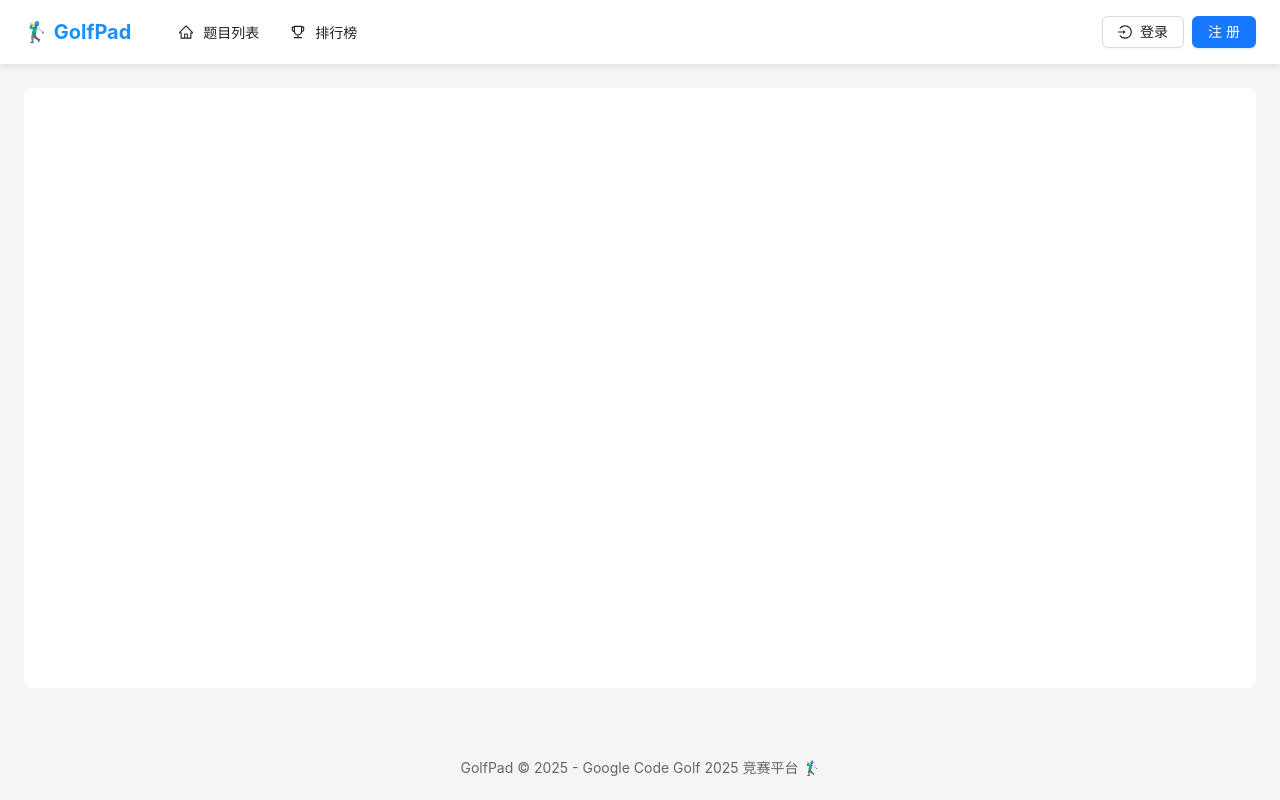
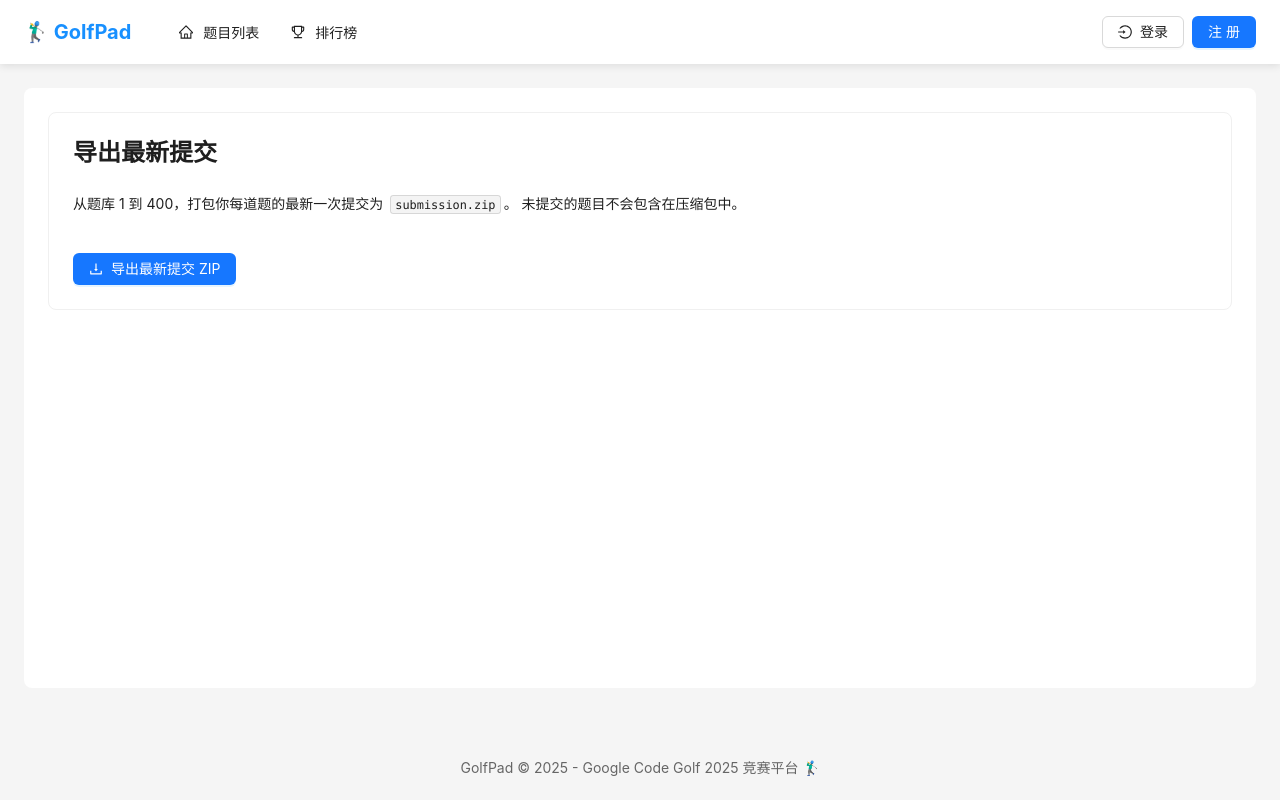
Before and after one commit to CQUPT-CZL/GolfPad, a React (Vite) app in the folder frontend/: page /export in a window 1280 px wide. Built offline with nearby package versions, Linux system fonts and the light colour scheme.

Commit message:
feat(导出): 添加最新提交导出功能
实现用户最新提交的批量导出功能，包含前端页面和后端API
- 前端添加导出页面和导航菜单项
- 后端实现按题目ID分组导出最新提交为ZIP文件
- 支持题目1-400的导出，未提交题目自动过滤

```diff
--- a/frontend/src/App.tsx
+++ b/frontend/src/App.tsx
@@ -6,6 +6,7 @@ import ProblemDetail from './pages/ProblemDetail'
 import Dashboard from './pages/Dashboard'
 import Leaderboard from './pages/Leaderboard'
 import BatchUpload from './pages/BatchUpload'
+import ExportLatest from './pages/ExportLatest'
 import Login from './pages/Login'
 import Register from './pages/Register'
 import './App.css'
@@ -25,6 +26,7 @@ function App() {
             <Route path="/dashboard" element={<Dashboard />} />
             <Route path="/leaderboard" element={<Leaderboard />} />
             <Route path="/batch-upload" element={<BatchUpload />} />
+            <Route path="/export" element={<ExportLatest />} />
             <Route path="/login" element={<Login />} />
             <Route path="/register" element={<Register />} />
           </Routes>
--- a/frontend/src/components/Header.tsx
+++ b/frontend/src/components/Header.tsx
@@ -8,7 +8,8 @@ import {
   LoginOutlined,
   LogoutOutlined,
   DashboardOutlined,
-  UploadOutlined
+  UploadOutlined,
+  DownloadOutlined
 } from '@ant-design/icons'
 import { useAuth } from '../contexts/AuthContext'
 
@@ -50,6 +51,11 @@ const Header: React.FC = () => {
       key: '/batch-upload',
       icon: <UploadOutlined />,
       label: <Link to="/batch-upload" style={{ color: 'inherit', textDecoration: 'none' }}>批量提交</Link>,
+    })
+    menuItems.push({
+      key: '/export',
+      icon: <DownloadOutlined />,
+      label: <Link to="/export" style={{ color: 'inherit', textDecoration: 'none' }}>导出最新提交</Link>,
     })
   }
 
--- /dev/null
+++ b/frontend/src/pages/ExportLatest.tsx
@@ -0,0 +1,55 @@
+import React, { useState } from 'react'
+import { Card, Button, Typography, Space, message } from 'antd'
+import { DownloadOutlined } from '@ant-design/icons'
+import api from '../services/api'
+
+const { Title, Paragraph } = Typography
+
+const ExportLatest: React.FC = () => {
+  const [loading, setLoading] = useState(false)
+
+  const handleExport = async () => {
+    if (loading) return
+    setLoading(true)
+    try {
+      const res = await api.get('/submissions/export/latest', { responseType: 'blob' })
+      const blob = new Blob([res.data], { type: 'application/zip' })
+      const url = window.URL.createObjectURL(blob)
+      const a = document.createElement('a')
+      a.href = url
+      a.download = 'submission.zip'
+      document.body.appendChild(a)
+      a.click()
+      a.remove()
+      window.URL.revokeObjectURL(url)
+      message.success('导出成功，已开始下载 submission.zip')
+    } catch (err: any) {
+      if (err?.response?.status === 404) {
+        message.warning('没有可导出的提交记录')
+      } else if (err?.response?.status === 401) {
+        message.error('请先登录后再导出')
+      } else {
+        message.error('导出失败，请稍后重试')
+      }
+    } finally {
+      setLoading(false)
+    }
+  }
+
+  return (
+    <Card>
+      <Space direction="vertical" size="large" style={{ width: '100%' }}>
+        <Title level={3} style={{ marginBottom: 0 }}>导出最新提交</Title>
+        <Paragraph>
+          从题库 1 到 400，打包你每道题的最新一次提交为 <code>submission.zip</code>。
+          未提交的题目不会包含在压缩包中。
+        </Paragraph>
+        <Button type="primary" icon={<DownloadOutlined />} onClick={handleExport} loading={loading}>
+          导出最新提交 ZIP
+        </Button>
+      </Space>
+    </Card>
+  )
+}
+
+export default ExportLatest
```
Also changed, not shown: 1 other file (tests, documents, lock files or other folders).
